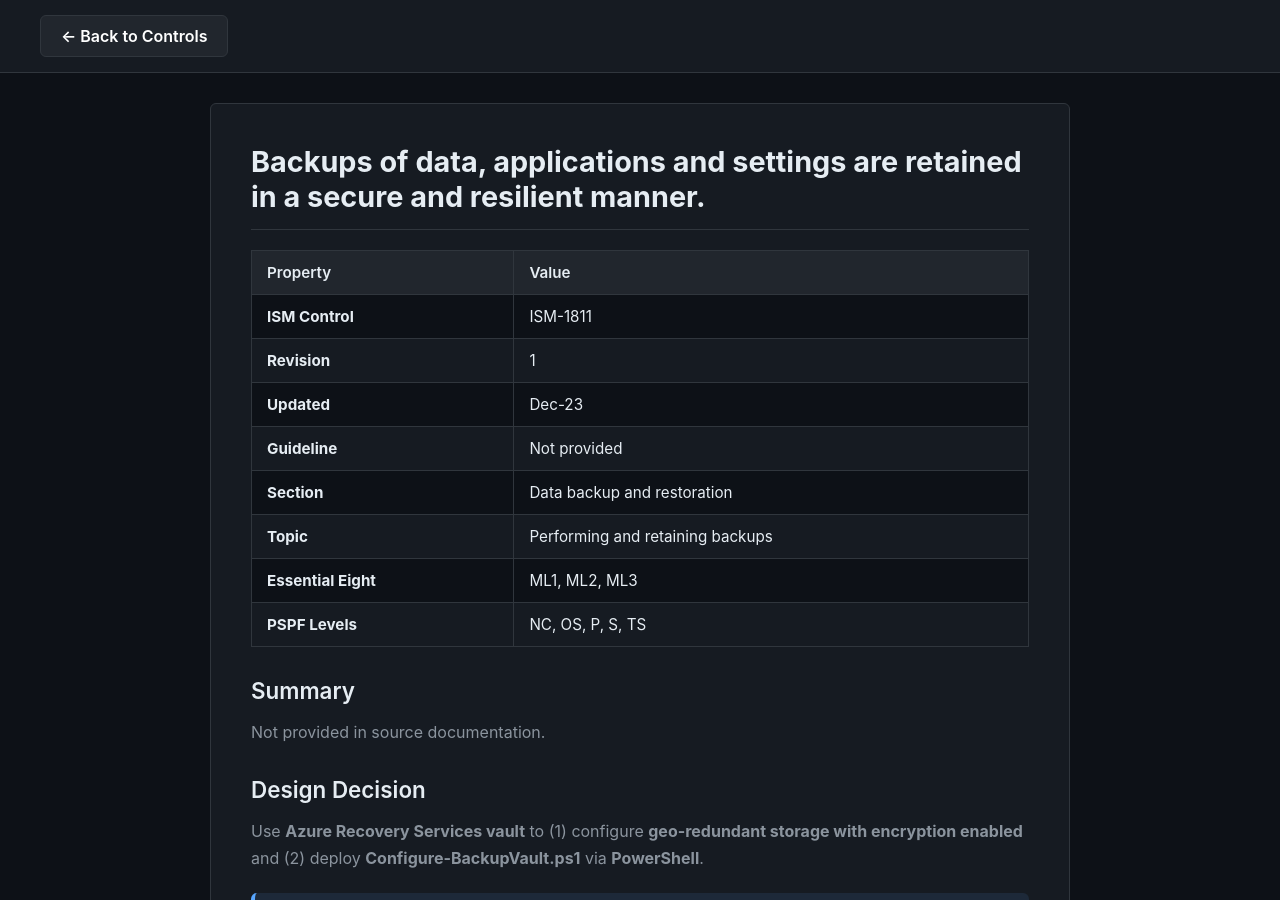
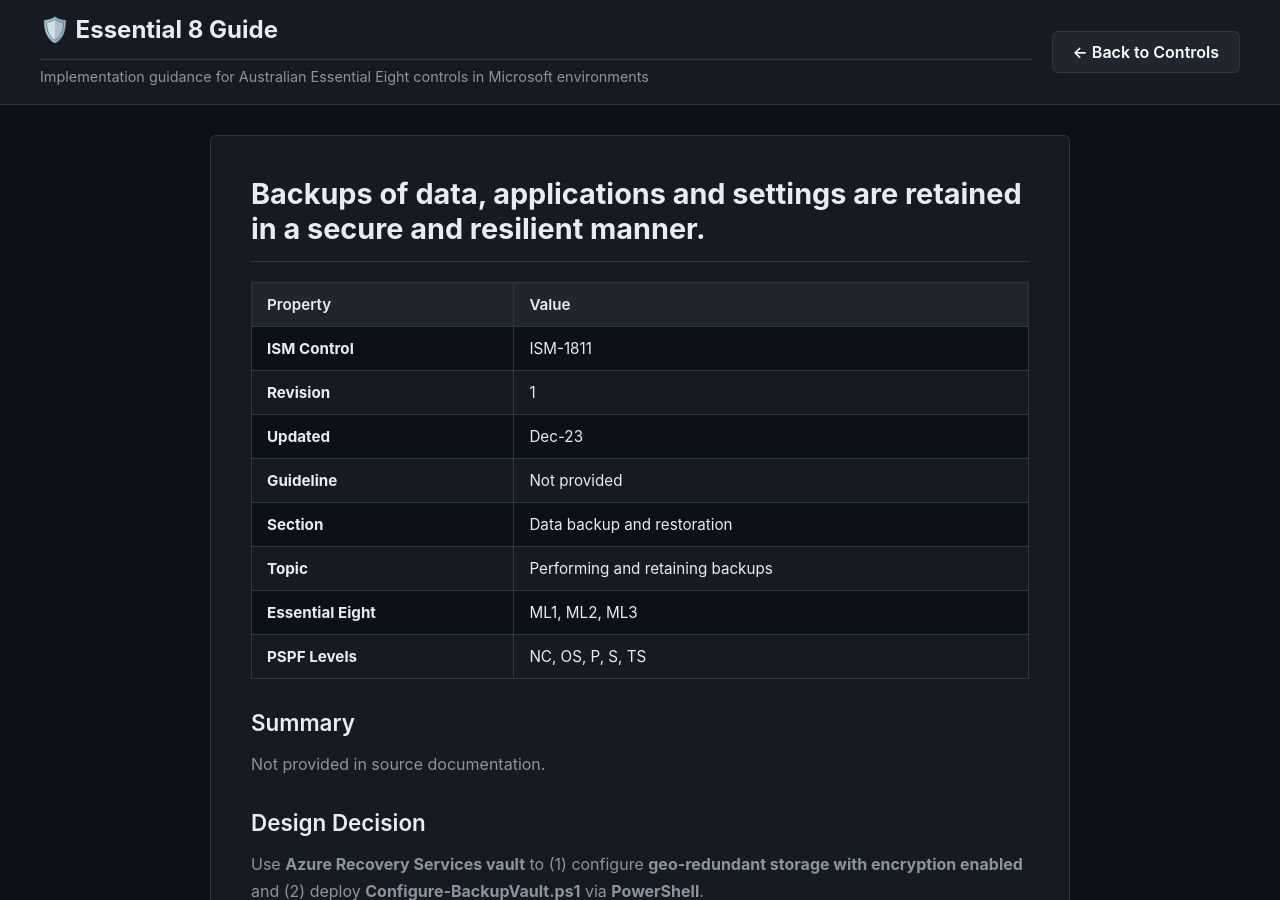
Before and after one commit to alanburchill/ISM-Controls-Guide, a Jekyll site: the page built from controls/ISM-1811.md, in a window 1280 px wide and 900 px high. Built offline with Jekyll 4.4.1, drawn with Linux system fonts in a browser that asks for light colours.

Commit message:
feat: add site-wide header to control pages and fix about links

```diff
--- a/_layouts/control.html
+++ b/_layouts/control.html
@@ -186,6 +186,10 @@
 </head>
 <body>
   <div class="header">
+    <div style="flex:1;">
+      <h1 style="font-size:1.5rem;font-weight:700;color:#e6edf3;margin-bottom:5px;">🛡️ Essential 8 Guide</h1>
+      <p style="color:#8b949e;font-size:0.9rem;margin:0;">Implementation guidance for Australian Essential Eight controls in Microsoft environments</p>
+    </div>
     <a href="{{ site.baseurl }}/" class="back-btn">← Back to Controls</a>
   </div>
   <div class="container">
@@ -220,7 +224,7 @@
         {% endif %}
       </div>
       <div style="color:#94a3b8;font-size:0.9rem;text-align:right;max-width:620px;">
-        <strong style="color:#e6edf3;">AI-generated content:</strong> This site contains AI-assisted content created from primary sources and may contain errors or be out of date. Always verify with official documentation. See <a href="{{ site.baseurl }}/about.html" style="color:#58a6ff;text-decoration:none;">About</a> for details.
+        <strong style="color:#e6edf3;">AI-generated content:</strong> This site contains AI-assisted content created from primary sources and may contain errors or be out of date. Always verify with official documentation. See <a href="https://e8guide.com/about" style="color:#58a6ff;text-decoration:none;">About</a> for details.
       </div>
     </div>
   </footer>
--- a/_layouts/default.html
+++ b/_layouts/default.html
@@ -138,7 +138,7 @@
           {% endif %}
         </div>
         <div class="footer-right" style="color:#94a3b8; font-size:0.9rem; text-align:right; max-width:620px;">
-          <strong style="color:#e6edf3;">AI-generated content:</strong> This site contains AI-assisted content created from primary sources and may contain errors or be out of date. Always verify with official documentation. See <a href="{{ site.baseurl }}/about.html">About</a> for details.
+          <strong style="color:#e6edf3;">AI-generated content:</strong> This site contains AI-assisted content created from primary sources and may contain errors or be out of date. Always verify with official documentation. See <a href="https://e8guide.com/about">About</a> for details.
         </div>
       </div>
     </div>
--- a/index.html
+++ b/index.html
@@ -914,7 +914,7 @@
         Site generated: {{ site.time | date: "%Y-%m-%d %H:%M %Z" }}
       </div>
       <div style="color:#94a3b8;font-size:0.9rem;text-align:right;max-width:620px;">
-        <strong style="color:#e6edf3;">AI-generated content:</strong> This site contains AI-assisted content created from primary sources and may contain errors or be out of date. Always verify with official documentation. See <a href="{{ site.baseurl }}/about.html" style="color:#58a6ff;text-decoration:none;">About</a> for details.
+        <strong style="color:#e6edf3;">AI-generated content:</strong> This site contains AI-assisted content created from primary sources and may contain errors or be out of date. Always verify with official documentation. See <a href="https://e8guide.com/about" style="color:#58a6ff;text-decoration:none;">About</a> for details.
       </div>
     </div>
   </footer>
```
